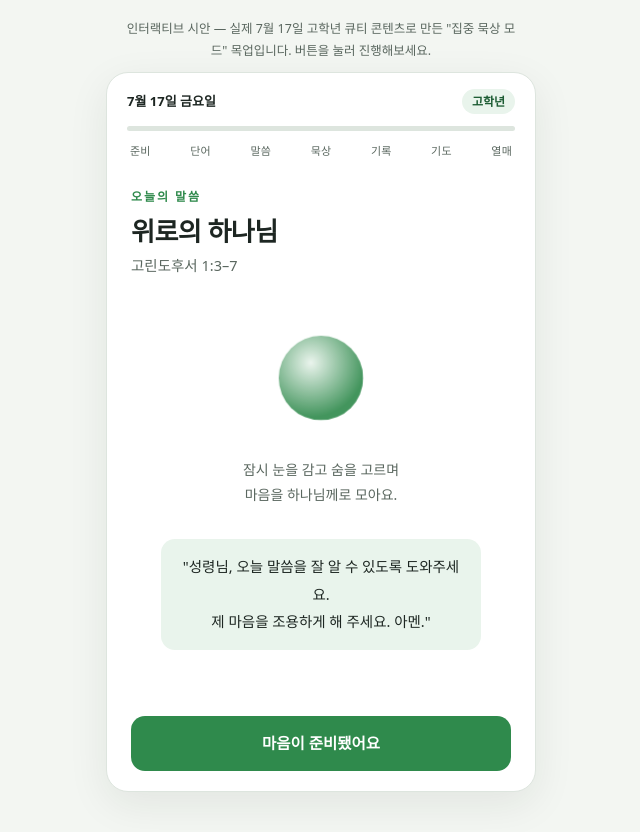
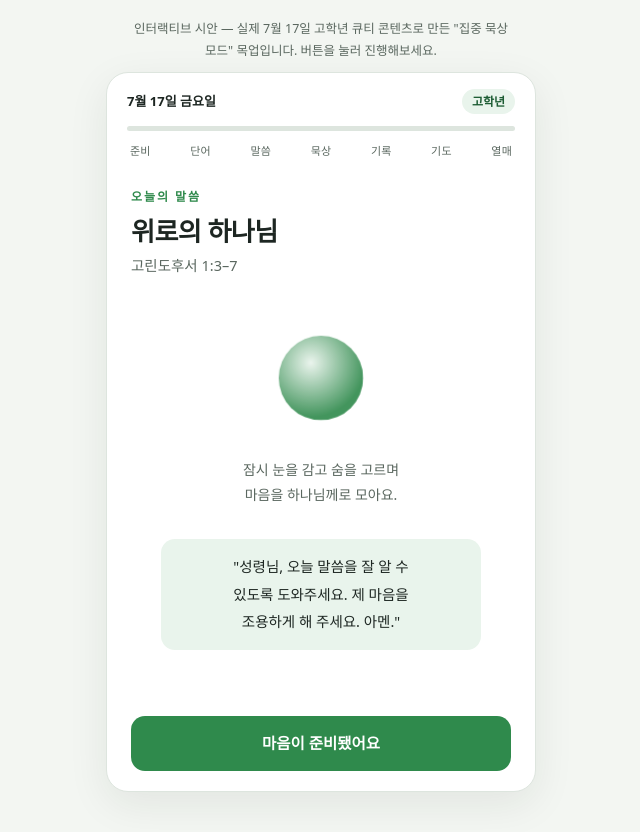
Before and after one commit to fastkorea12-png/blbletree, a plain HTML site: page high.html in a window 1280 px wide. Shown: the whole page, without its empty margins (319-959 px from the left). Drawn offline with Linux system fonts and the light colour scheme.

Commit message:
한국어 줄바꿈 수정: 어절 단위(keep-all)로만 줄바꿈
단어 중간이 끊기던 문제 해결 (기도문 '도와주십/시오' 등).
여는 기도의 강제 <br> 제거, text-wrap: balance 적용.

Co-Authored-By: Claude Fable 5 <noreply@anthropic.com>

```diff
--- a/high.html
+++ b/high.html
@@ -40,6 +40,7 @@
     margin: 0; background: var(--paper); color: var(--ink);
     font-family: "Pretendard", "Apple SD Gothic Neo", "Noto Sans KR", system-ui, sans-serif;
     line-height: 1.75; -webkit-font-smoothing: antialiased;
+    word-break: keep-all; overflow-wrap: break-word;
   }
   .note {
     max-width: 430px; margin: 18px auto 0; padding: 0 20px;
@@ -88,6 +89,7 @@
   .openprayer {
     background: var(--leaf-bg); border-radius: 14px; padding: 14px 18px;
     font-size: 14.5px; line-height: 1.9; text-align: center; margin: 0; max-width: 320px;
+    text-wrap: balance;
   }
   /* ── verse reading ── */
   .verse { display: grid; grid-template-columns: 26px 1fr; gap: 10px; padding: 12px 12px; border-radius: 12px; cursor: pointer; transition: background .25s; font-size: 16.5px; line-height: 1.85; }
@@ -178,7 +180,7 @@
         <div class="breathwrap">
           <div class="breath" aria-hidden="true"></div>
           <p class="breathhint">잠시 눈을 감고 숨을 고르며<br>마음을 하나님께로 모아요.</p>
-          <p class="openprayer">"성령님, 오늘 말씀을 잘 알 수 있도록 도와주세요.<br>제 마음을 조용하게 해 주세요. 아멘."</p>
+          <p class="openprayer">"성령님, 오늘 말씀을 잘 알 수 있도록 도와주세요. 제 마음을 조용하게 해 주세요. 아멘."</p>
         </div>
       </div>
       <div class="actions"><button class="primary" data-next>마음이 준비됐어요</button></div>
```
Also changed, not shown: young.html (+3 -1 lines), youth.html (+3 -1 lines).
